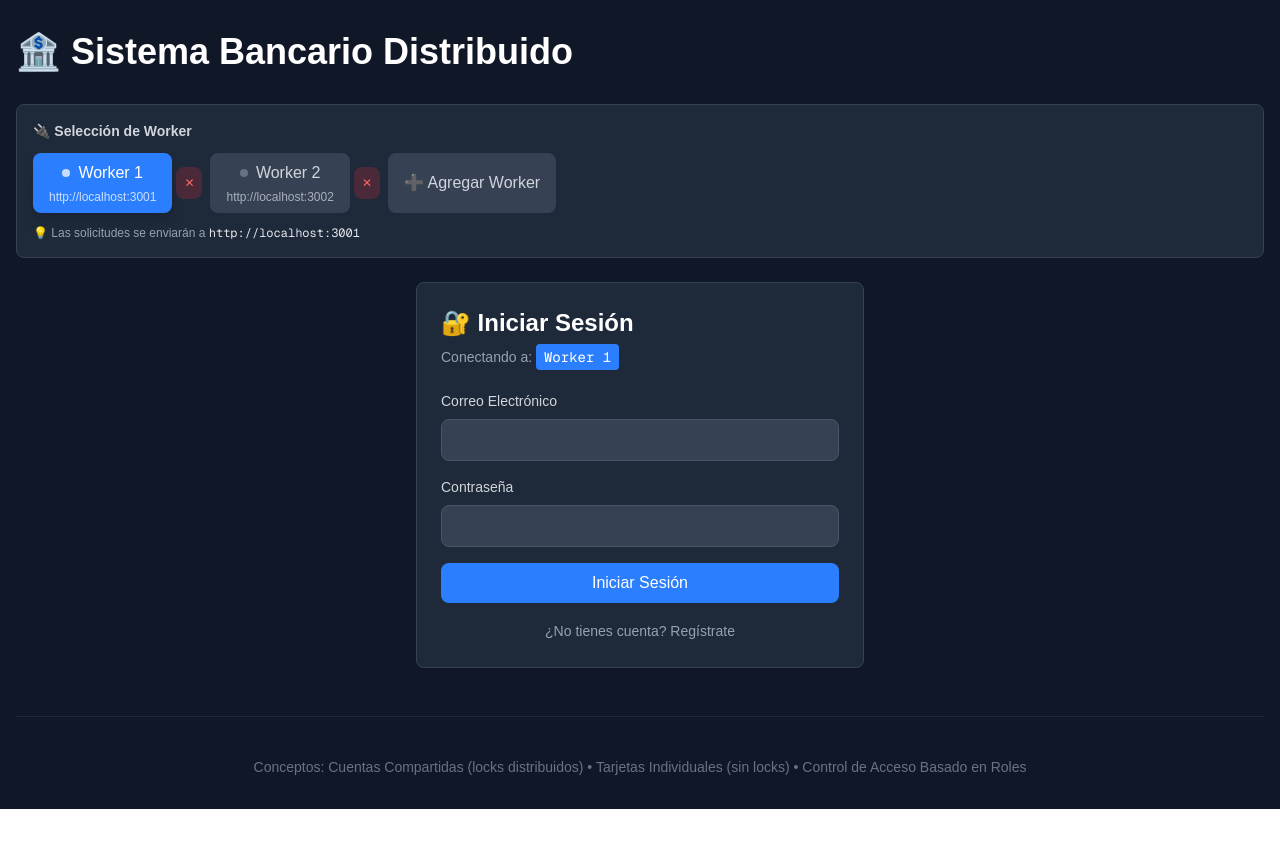
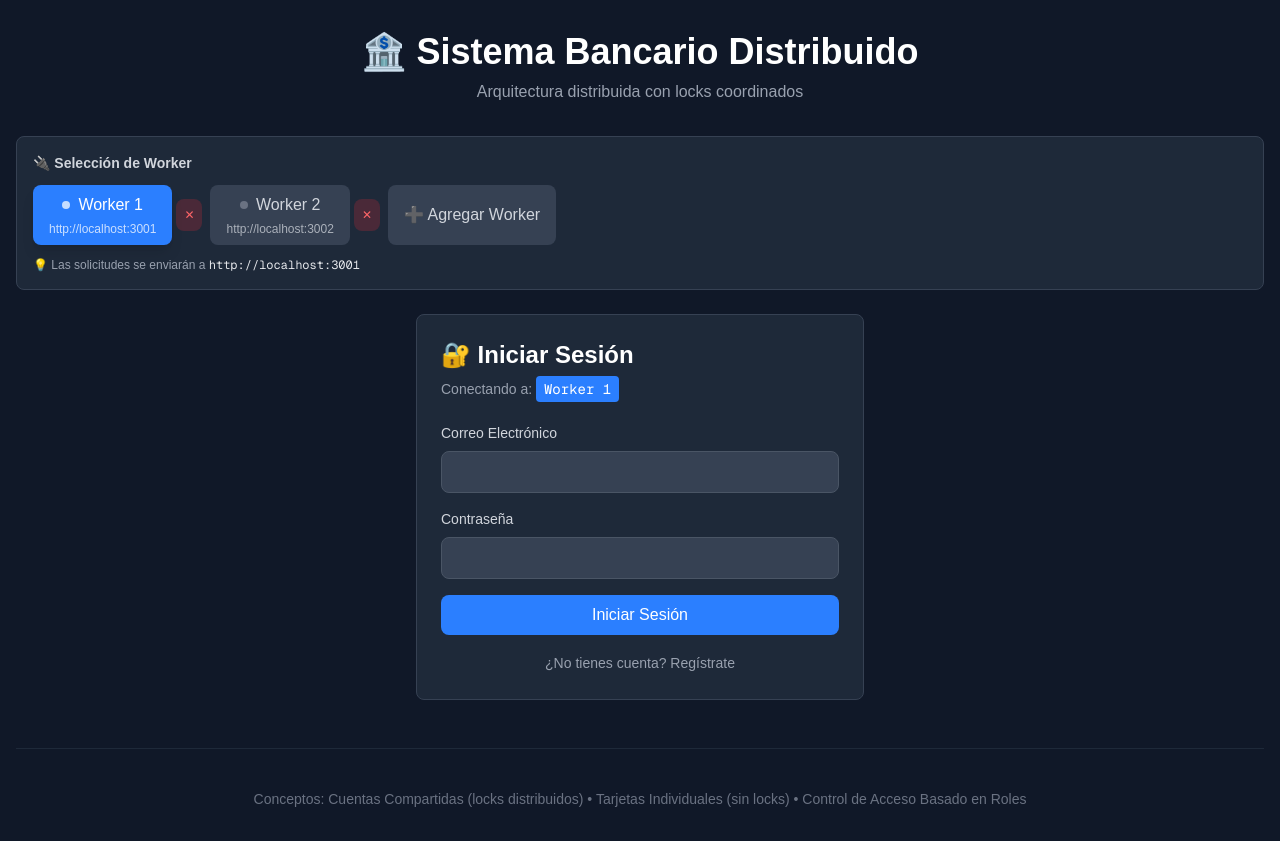
Before and after one commit to PoloBustillo/bancoDistribuidos, a Next.js app in the folder frontend/: page / in a window 1280 px wide. Before the commit the page ends 809 px from the top, so only its background shows below. Built offline with nearby package versions, Linux system fonts and the light colour scheme; no server answers.

Commit message:
fix: Move header rendering inside authentication check in Home component

```diff
--- a/frontend/src/app/page.tsx
+++ b/frontend/src/app/page.tsx
@@ -11,12 +11,16 @@ export default function Home() {
   return (
     <div className="min-h-screen bg-gray-900 text-white">
       <div className="max-w-7xl mx-auto px-4 py-8">
-        {/* Header */}
-        <header className="mb-8">
-          <h1 className="text-4xl font-bold mb-2">
-            🏦 Sistema Bancario Distribuido
-          </h1>
-        </header>
+        {!isAuthenticated && (
+          <header className="mb-8 text-center">
+            <h1 className="text-4xl font-bold mb-2">
+              🏦 Sistema Bancario Distribuido
+            </h1>
+            <p className="text-gray-400">
+              Arquitectura distribuida con locks coordinados
+            </p>
+          </header>
+        )}
 
         {/* Worker Selector - Always visible */}
         <div className="mb-6">
```
